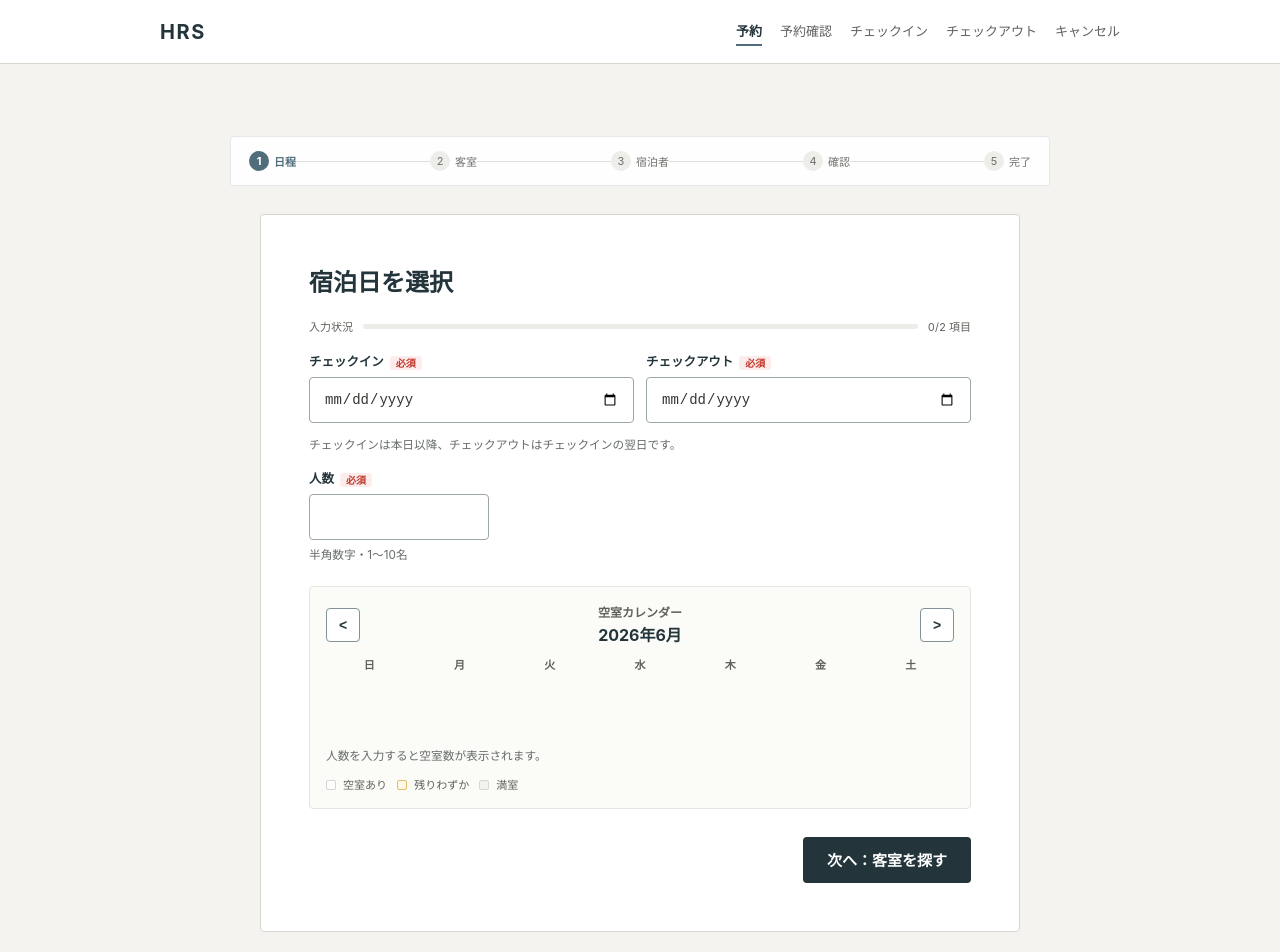
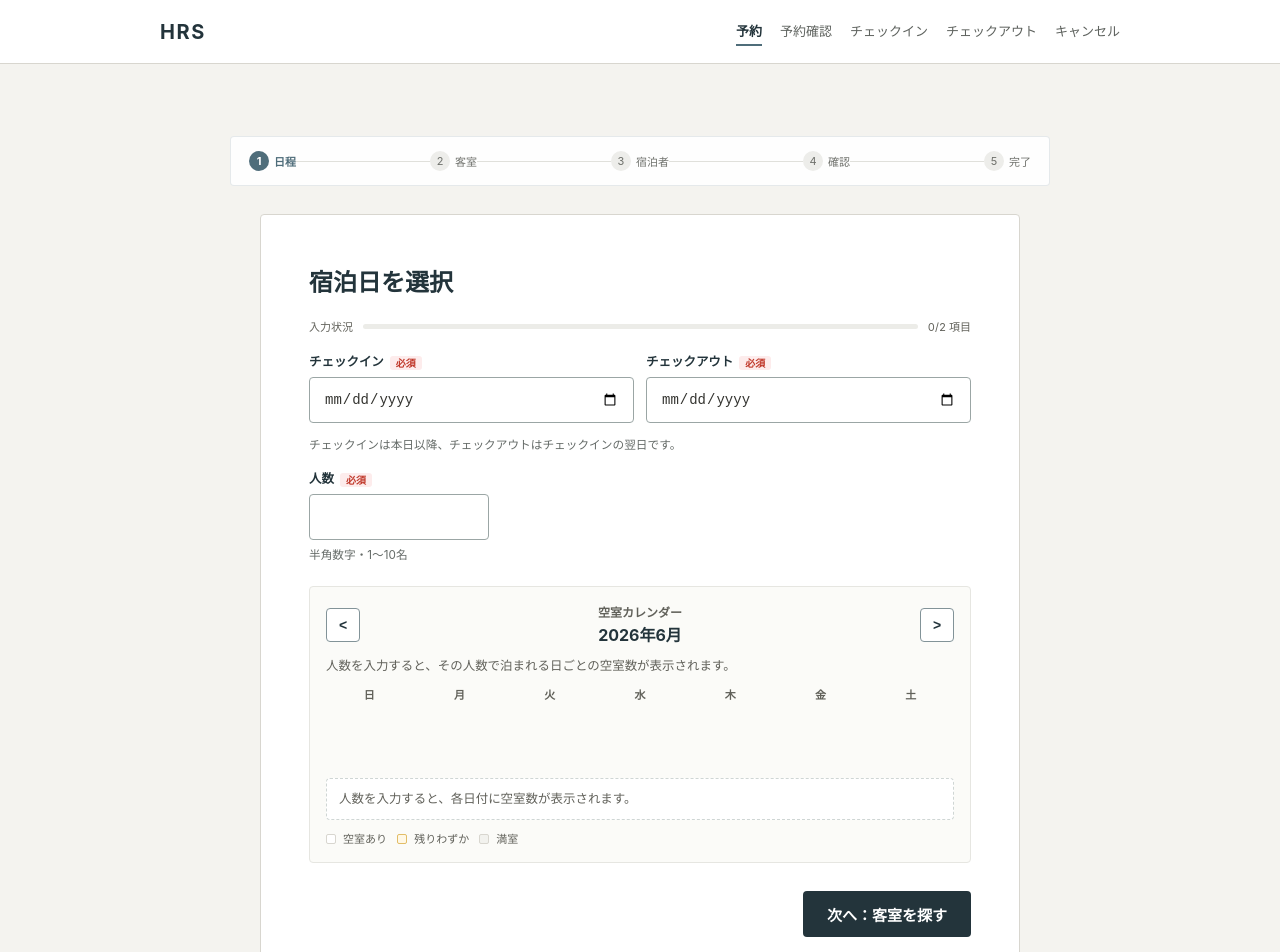
Before and after one commit to 97kuek/HRS, a Next.js app: page /reservations/new in a window 1280 px wide. Shown: the top 952 px of the page. Built offline with nearby package versions, Linux system fonts and the light colour scheme.

Commit message:
fix: 予約画面の読み込み表示を改善

```diff
--- a/src/app/globals.css
+++ b/src/app/globals.css
@@ -1041,6 +1041,13 @@ h1 {
   text-align: center;
 }
 
+.availability-calendar-help {
+  margin: 0;
+  color: var(--muted);
+  font-size: 0.78rem;
+  line-height: 1.6;
+}
+
 .availability-calendar-nav {
   width: 34px;
   height: 34px;
@@ -1137,6 +1144,30 @@ h1 {
   gap: 10px;
   color: var(--muted);
   font-size: 0.6875rem;
+}
+
+.calendar-load-status {
+  display: flex;
+  align-items: center;
+  gap: 8px;
+  color: var(--muted);
+  font-size: 0.78rem;
+  line-height: 1.5;
+}
+
+.calendar-load-status .progress-track {
+  min-width: 120px;
+  flex: 1;
+}
+
+.availability-calendar-empty {
+  padding: 10px 12px;
+  border: 1px dashed #cfd6d4;
+  border-radius: 4px;
+  background: #fff;
+  color: var(--muted);
+  font-size: 0.78rem;
+  line-height: 1.6;
 }
 
 .legend-swatch {
--- a/src/app/page.tsx
+++ b/src/app/page.tsx
@@ -49,9 +49,9 @@ export default function Home() {
         <HomeHeroGallery />
         <div className="home-hero-inner">
           <h1 className="home-title">
-            西早稲田の中心で、
+            西早稲田で、
             <br />
-            上質なご滞在を。
+            予定に合う部屋を選ぶ。
           </h1>
           <div className="home-cta">
             <Link className="btn btn-gold btn-lg" href="/reservations/new">
--- a/src/app/reservations/new/page.tsx
+++ b/src/app/reservations/new/page.tsx
@@ -5,7 +5,7 @@ import Image from "next/image";
 import Link from "next/link";
 import { ConfirmTable } from "@/components/confirm-table";
 import { fieldInputClass } from "@/components/form-field";
-import { LongWaitBar } from "@/components/loading-indicator";
+import { LongWaitBar, useLongWait } from "@/components/loading-indicator";
 import { CompletionMeter } from "@/components/completion-meter";
 import { LeaveConfirmModal, useBeforeUnloadGuard } from "@/components/leave-guard";
 import { roomDetail, roomImage } from "@/components/reservations/room-display";
@@ -177,6 +177,7 @@ function Step1({
   const canLoadCalendar = !guestError && Number.isInteger(guestCountNumber);
   const calendarOffset = calendarStartOffset(calendarMonth);
   const visibleCalendarDays = canLoadCalendar ? calendarDays : [];
+  const calendarLongWait = useLongWait(calendarLoading);
 
   useEffect(() => {
     if (!canLoadCalendar) {
@@ -373,6 +374,9 @@ function Step1({
               &gt;
             </button>
           </div>
+          <p className="availability-calendar-help">
+            人数を入力すると、その人数で泊まれる日ごとの空室数が表示されます。
+          </p>
           <div className="availability-calendar-weekdays" aria-hidden="true">
             {["日", "月", "火", "水", "木", "金", "土"].map((label) => (
               <span key={label}>{label}</span>
@@ -403,9 +407,29 @@ function Step1({
               );
             })}
           </div>
-          {calendarLoading && canLoadCalendar && <p className="field-hint">空室数を取得しています…</p>}
+          {calendarLoading && canLoadCalendar && (
+            <div className="calendar-load-status" role="status" aria-live="polite">
+              {calendarLongWait ? (
+                <>
+                  <span>空室数の取得に時間がかかっています。そのままお待ちください…</span>
+                  <div className="progress-track">
+                    <div className="progress-bar" />
+                  </div>
+                </>
+              ) : (
+                <>
+                  <span className="spinner" aria-hidden="true" />
+                  <span>空室数を読み込んでいます…</span>
+                </>
+              )}
+            </div>
+          )}
           {calendarError && canLoadCalendar && <span className="field-error">{calendarError}</span>}
-          {!canLoadCalendar && <span className="field-hint">人数を入力すると空室数が表示されます。</span>}
+          {!canLoadCalendar && (
+            <div className="availability-calendar-empty">
+              人数を入力すると、各日付に空室数が表示されます。
+            </div>
+          )}
           <div className="availability-calendar-legend" aria-hidden="true">
             <span>
               <i className="legend-swatch is-available" /> 空室あり
```
